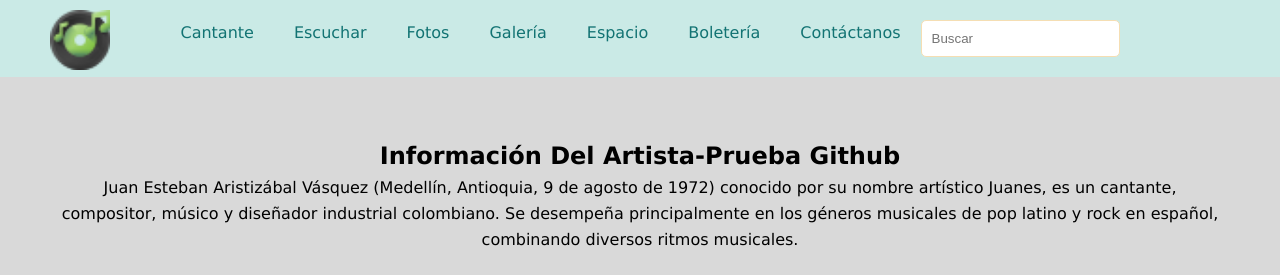
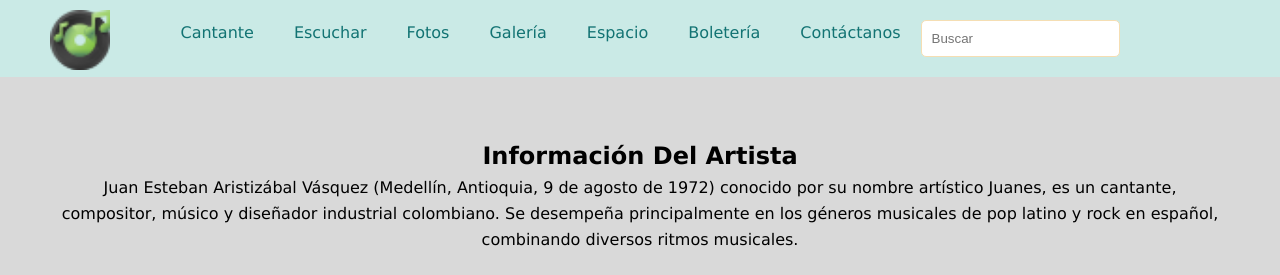
Before and after one commit to emperezm/Demo1, a website: page Página web/index.html in a window 1280 px wide. Shown: the top 275 px of the page. Drawn offline with Linux system fonts and the light colour scheme.

Commit message:
Update index.html
Devolución de los cambios que se realizaron en las página

```diff
--- a/Página web/index.html
+++ b/Página web/index.html
@@ -34,7 +34,7 @@
      <main class="main-container">
         <!-- Contenido textual a un lado -->
          <section class="content" id="Artista" >
-            <h1>Información Del Artista-Prueba Github</h1>
+            <h1>Información Del Artista</h1>
             <p>Juan Esteban Aristizábal Vásquez (Medellín, Antioquia, 9 de agosto de 1972) conocido por su nombre artístico Juanes, es un cantante, compositor, músico y diseñador industrial colombiano. Se desempeña principalmente en los géneros musicales de pop latino y rock en español, combinando diversos ritmos musicales.</p><br>
             <section class="video" id="Videos">
                 <h2>
```
